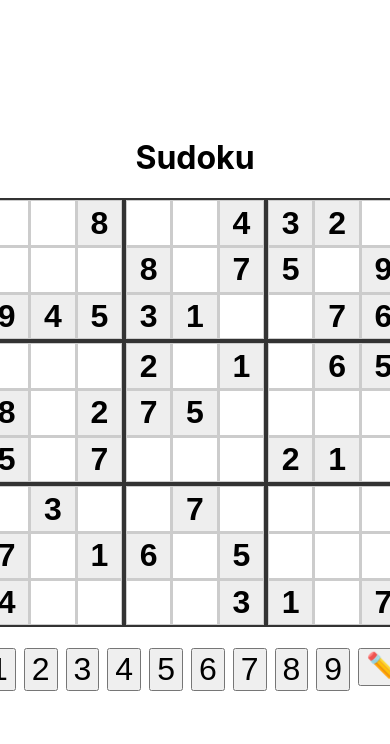
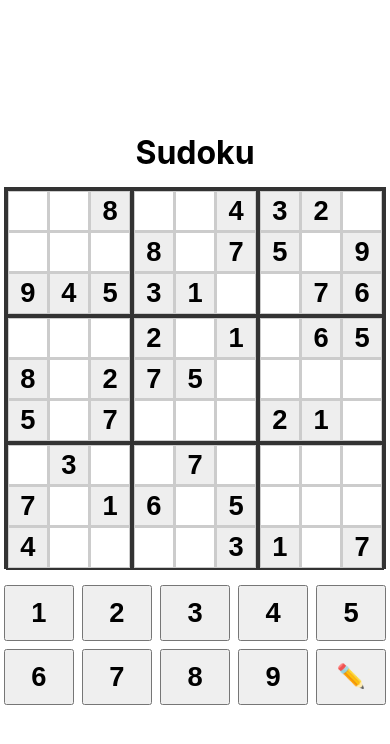
Before and after one commit to SuezD/sudoku, a React (Create React App) app: page / in a window 390 px wide. Shown: the top 744 px of the page. Built offline with nearby package versions, Linux system fonts and the light colour scheme.

Commit message:
Improve responsiveness

```diff
--- a/src/App.css
+++ b/src/App.css
@@ -1,3 +1,106 @@
+:root {
+  --sudoku-number-font-size: clamp(1.2rem, 7vw, 2em);
+}
+
+@media (min-width: 600px) {
+  :root {
+    --sudoku-number-font-size: 2em;
+  }
+}
+@media (max-width: 600px) {
+  .numberpad-root button {
+    font-size: clamp(1.5rem, 5vw, 2.4em);
+  }
+  .numberpad-root button:last-child {
+    font-size: clamp(1.3rem, 4vw, 2em);
+  }
+}
+
+.App h1 {
+  font-size: min(2.8rem, 16vw);
+  max-width: 600px;
+  margin: 2rem auto 1rem auto;
+  text-align: center;
+  width: 100%;
+  line-height: 1.1;
+}
+
+@media (max-width: 600px) {
+  .App h1 {
+    font-size: clamp(2rem, 4.67vw, 2.8rem);
+  }
+}
+
+.numberpad-root,
+.numberpad-container,
+.numberpad-container > *,
+.gameboard,
+.gameboard-container {
+  width: 600px;
+  max-width: 600px;
+  box-sizing: border-box;
+}
+
+.numberpad-root {
+  overflow-x: hidden;
+}
+
+.numberpad-root button {
+  min-width: 0;
+  max-width: 100%;
+  box-sizing: border-box;
+}
+
+.numberpad-container {
+  display: flex;
+  justify-content: center;
+  align-items: center;
+  margin: 24px auto 0 auto;
+}
+
+@media (max-width: 600px) {
+  .numberpad-root,
+  .numberpad-container,
+  .numberpad-container > *,
+  .gameboard,
+  .gameboard-container {
+    width: 98vw !important;
+    max-width: 98vw !important;
+    min-width: 0 !important;
+    box-sizing: border-box;
+  }
+  .gameboard {
+    aspect-ratio: 1 / 1;
+  }
+  .numberpad-container {
+    margin: 16px auto 0 auto;
+  }
+}
+
+@media (max-width: 400px) {
+  .numberpad-root {
+    display: grid !important;
+    grid-template-columns: repeat(5, 1fr);
+    grid-template-rows: repeat(2, 1fr);
+    gap: 0.5rem;
+  }
+  .numberpad-root button {
+    width: 100%;
+    min-width: 0;
+    max-width: 100%;
+    height: 3rem;
+  }
+}
+
+.main-content {
+  display: flex;
+  flex-direction: column;
+  align-items: center;
+  justify-content: center;
+  min-height: 100vh;
+  width: 100vw;
+  box-sizing: border-box;
+}
 .App {
   text-align: center;
 }
@@ -28,6 +131,40 @@
   color: #61dafb;
 }
 
+.gameboard-container {
+  display: flex;
+  justify-content: center;
+  align-items: center;
+  width: 100vw;
+  max-width: 100vw;
+  padding: 0;
+  margin: 0 auto;
+  box-sizing: border-box;
+}
+
+.gameboard {
+  width: 100%;
+  aspect-ratio: 1 / 1;
+  display: grid;
+  grid-template-columns: repeat(3, 1fr);
+  grid-template-rows: repeat(3, 1fr);
+  background: #fff;
+  border: 2px solid #333;
+  box-sizing: border-box;
+}
+
+@media (max-width: 600px) {
+  .gameboard {
+    width: 98vw;
+    max-width: 98vw;
+    min-width: 0;
+    aspect-ratio: 1 / 1;
+  }
+  .gameboard-container {
+    padding: 0;
+  }
+}
+
 @keyframes App-logo-spin {
   from {
     transform: rotate(0deg);
--- a/src/App.tsx
+++ b/src/App.tsx
@@ -187,8 +187,10 @@ function App() {
   }, []);
 
   return (
-    <div className="App" style={{ minHeight: '100vh', display: 'flex', flexDirection: 'column', justifyContent: 'center', alignItems: 'center' }}>
-      <h1>Sudoku</h1>
+    <div className="App">
+      <div className="main-content">
+        <h1 style={{ textAlign: 'center' }}>Sudoku</h1>
+
         <div id="sudoku-grid">
           <GameBoard
             board={board}
@@ -197,7 +199,7 @@ function App() {
             selectedValue={selectedValue}
             selectedCell={selectedCell}
           />
-        <div style={{ marginTop: 24, width: '100%', maxWidth: 600 }}>
+          <div className="numberpad-container">
             <NumberPad
               onChange={handleCellChange}
               selectedCell={selectedCell}
@@ -211,6 +213,7 @@ function App() {
           {valid != null && !valid ? 'Solution is not valid!' : ''}
         </div>
       </div>
+    </div>
   );
 }
 
--- a/src/components/Cell.tsx
+++ b/src/components/Cell.tsx
@@ -77,7 +77,7 @@ const Cell: React.FC<CellProps> = ({ value, row, col, onChange, onSelect, select
             : readOnly
               ? '#eee'
               : '#fff',
-        fontSize: '2em',
+        fontSize: 'var(--sudoku-number-font-size)',
         position: 'relative',
         boxSizing: 'border-box',
       }}
@@ -96,7 +96,7 @@ const Cell: React.FC<CellProps> = ({ value, row, col, onChange, onSelect, select
           top: 0,
           left: 0,
           boxSizing: 'border-box',
-          fontSize: '0.4em',
+          fontSize: 'clamp(0.4em, 1.2vw, 0.7em)',
           color: '#888',
           pointerEvents: 'none',
         }}>
--- a/src/components/GameBoard.tsx
+++ b/src/components/GameBoard.tsx
@@ -31,8 +31,8 @@ const GameBoard: React.FC<GameBoardProps> = ({ board, onChange, onCellSelect, se
   }
 
   return (
-    <div style={{ width: '100%', maxWidth: 600, aspectRatio: '1 / 1', display: 'flex', flexDirection: 'column', alignItems: 'center' }}>
-      <div style={{ display: 'grid', gridTemplateColumns: 'repeat(3, 1fr)', width: '100%', height: '100%' }}>
+    <div className="gameboard-container">
+      <div className="gameboard" style={{ display: 'grid', gridTemplateColumns: 'repeat(3, 1fr)', gridTemplateRows: 'repeat(3, 1fr)', width: '100%', height: '100%' }}>
         {subgrids}
       </div>
     </div>
--- a/src/components/NumberPad.tsx
+++ b/src/components/NumberPad.tsx
@@ -21,7 +21,7 @@ const NumberPad: React.FC<NumberPadProps> = ({ onChange, selectedCell, board, on
   };
 
   return (
-  <div style={{ display: "flex", justifyContent: "space-between", width: '100%', gap: '0.5rem' }}>
+  <div className="numberpad-root" style={{ display: "flex", justifyContent: "space-between", width: '100%', gap: '0.5rem' }}>
     {numbers.map((num) => (
       <button
         key={num}
@@ -29,9 +29,15 @@ const NumberPad: React.FC<NumberPadProps> = ({ onChange, selectedCell, board, on
         onClick={() => handleNumberClick(num)}
         style={{
           flex: 1,
-          height: '100%',
-          fontSize: '2em',
+          height: '3.5rem',
+          minHeight: '2.5rem',
+          fontSize: 'var(--sudoku-number-font-size)',
+          fontWeight: 'bold',
           cursor: "pointer",
+          display: 'flex',
+          alignItems: 'center',
+          justifyContent: 'center',
+          textAlign: 'center',
         }}
         aria-label={`Number ${num}`}
       >
@@ -42,8 +48,10 @@ const NumberPad: React.FC<NumberPadProps> = ({ onChange, selectedCell, board, on
       onClick={onPencilClick}
       style={{
         flex: 1,
-        height: '100%',
-        fontSize: '1.7em',
+        height: '3.5rem',
+        minHeight: '2.5rem',
+        fontSize: 'calc(var(--sudoku-number-font-size) * 0.85)',
+        fontWeight: 'bold',
         display: 'flex',
         alignItems: 'center',
         justifyContent: 'center',
--- a/src/components/SubGrid.tsx
+++ b/src/components/SubGrid.tsx
@@ -23,13 +23,27 @@ function Subgrid({ data, sgRow, sgCol, onChange, onCellSelect, selectedValue, se
         width: '100%',
         height: '100%',
         tableLayout: 'fixed',
+        margin: 0,
+        padding: 0,
+        boxSizing: 'border-box',
       }}
     >
       <tbody>
         {data.map((rowVals, rIdx) => (
           <tr key={rIdx}>
             {rowVals.map((val, cIdx) => (
-              <td key={cIdx} style={{ padding: 0, border: '1px solid #ccc', verticalAlign: 'middle' }}>
+              <td
+                key={cIdx}
+                style={{
+                  padding: 0,
+                  border: '1px solid #ccc',
+                  verticalAlign: 'middle',
+                  width: '33.33%',
+                  height: '33.33%',
+                  boxSizing: 'border-box',
+                  overflow: 'hidden',
+                }}
+              >
                 <Cell
                   key={`${sgRow + rIdx}-${sgCol + cIdx}`}
                   value={val}
```
Lines whose indentation alone changed are shown as unchanged.
